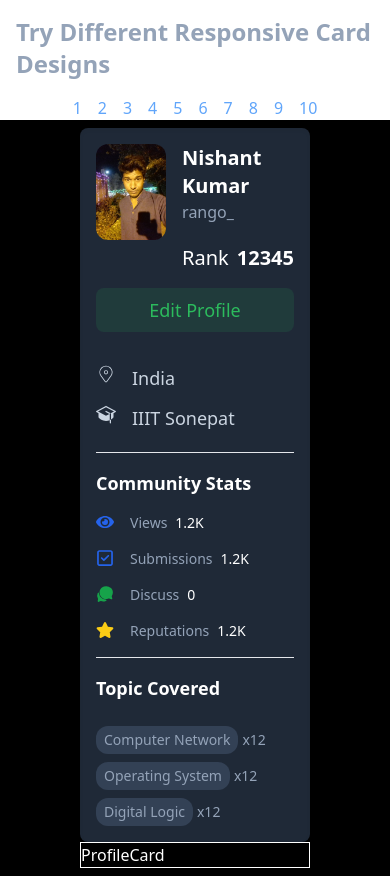
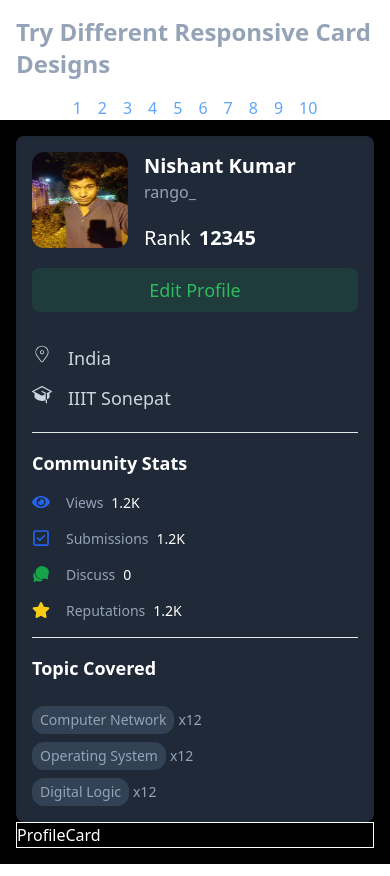
Before and after one commit to nishantdotcom/tech-blog, a React (Vite) app: page /profile in a window 390 px wide. Built offline with nearby package versions, Linux system fonts and the light colour scheme.

Commit message:
Update changes

```diff
--- a/src/components/Profile.jsx
+++ b/src/components/Profile.jsx
@@ -4,7 +4,7 @@ import ProfileCard from './CardComponent/ProfileCard'
 
 function Profile() {
   return (
-    <div className=" pl-20 pr-20 pt-2 pb-2 sm:flex  sm:gap-x-4 max-h-max bg-black">
+    <div className=" p-4 sm:pl-20 sm:pr-20 sm:pt-2 sm:pb-2 sm:flex  sm:gap-x-4 max-h-max bg-black">
     <div className=' sm:w-[30%]'>
     <SideProfile/>
     </div>
@@ -13,6 +13,7 @@ function Profile() {
     </div>
     </div>
 
+
   )
 }
 
```
